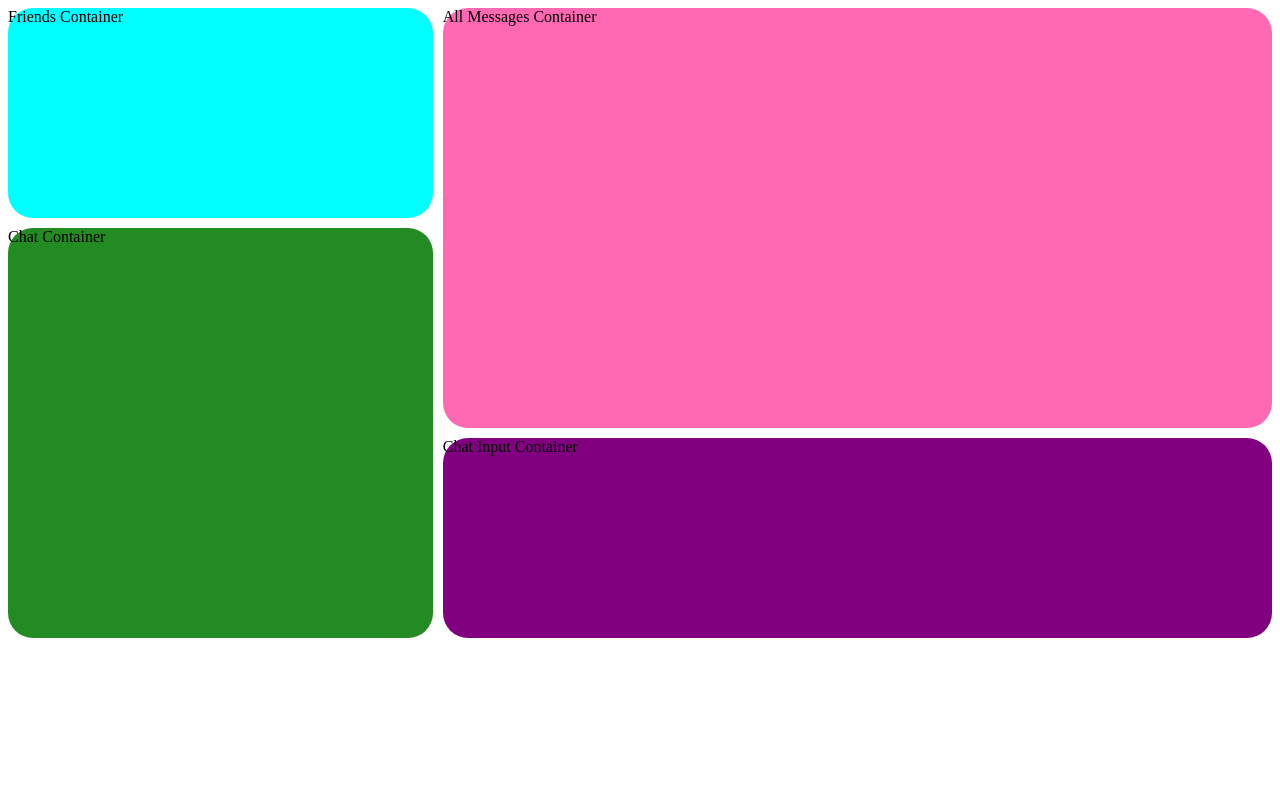
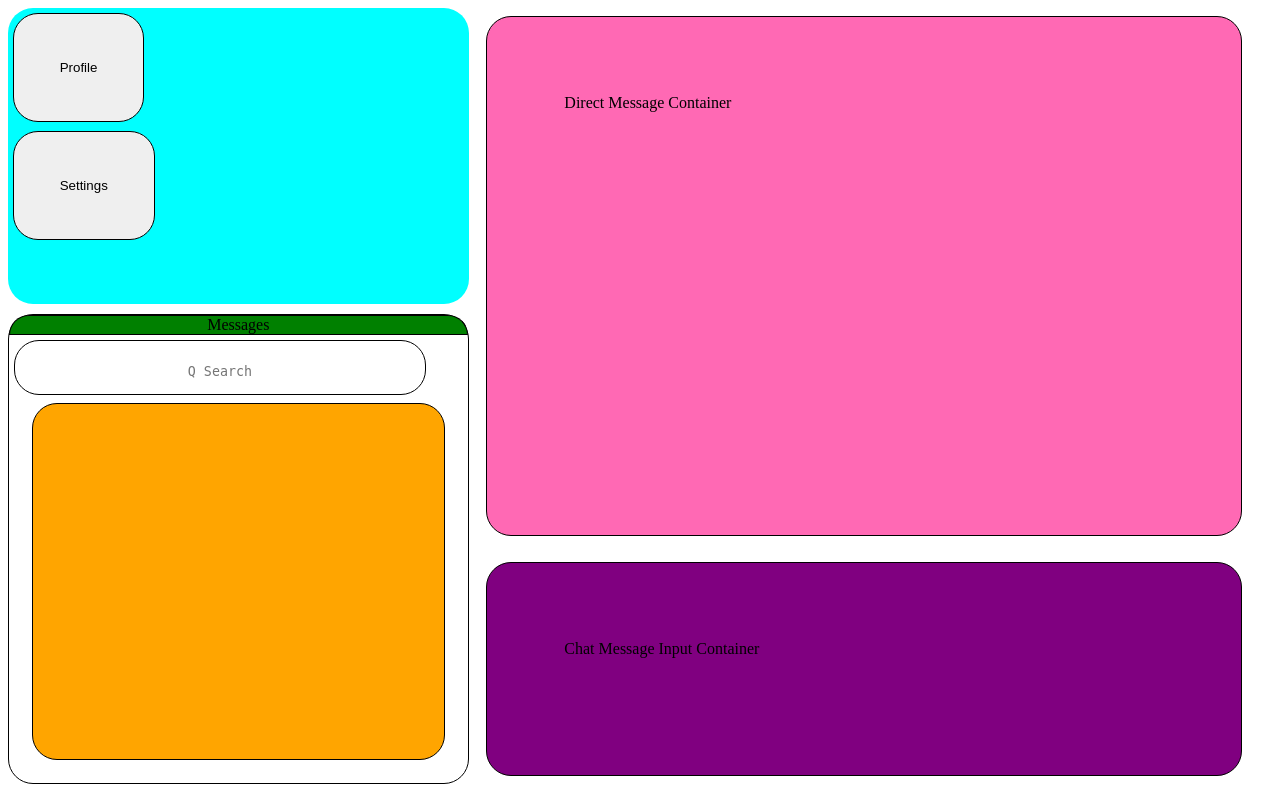
Before and after one commit to yayimadinosaur/msgr, a Flask app: page /messages in a window 1280 px wide. Run offline with Flask 2, Linux system fonts and the light colour scheme; some libraries are stand-ins or nearby versions.

Commit message:
playing with borders and positionings

```diff
--- a/flask_project/server/static/style.css
+++ b/flask_project/server/static/style.css
@@ -9,11 +9,20 @@
     content: "";
 }
 
-/*
-.tableborder {
-    border : 1px solid black;
+.border_only {
+    border: 1px solid black;
 }
-*/
+
+.border_fitted {
+    border: 1px solid black;
+    box-sizing: border-box;
+    display: inline-block;
+    padding: 10%;
+    margin: 1%;
+    border-radius: 25px;
+}
+
+/* table for psql db */
 
 .tableborder {
     border : 1px solid black;
@@ -39,6 +48,10 @@ th, td {
     font-size: 50%;
 }
 
+/*
+    messages
+*/
+
 .user_messages_wrapper {
     display: grid;
     grid-template-columns: auto;
@@ -52,22 +65,52 @@ th, td {
     /*
     grid-auto-rows: minmax(200px, auto);
     */
+    width: 97vw;
+    height: 97vh;
 }
+
 .chat_friends_container {
     grid-column: 1;
     grid-row: 1 / 3;
     background-color: #00FFFF;
     border-radius: 25px;
+    position: relative;
 }
 
-.chat_messages_container {
+/*  messages */
+
+.messages_title {
+    background-color: green;
+    text-align: center;
+    border-radius: 25px 25px 0% 0%;
+}
+
+/*  search */
+
+.search_bar {
+    resize: none;
+    padding: 5% 5% 0% 5%;
+    text-align: center;
+    width: 90%;
+}
+
+.inbox_all_container {
     grid-column: 1;
     grid-row: 3 / 5;
-    background-color: #228B22;
+    background-color: /*#228B22*/white;
     border-radius: 25px;
+    display: flex;
+    flex-direction: column;
 }
 
-.chat_all_messages_container {
+.inbox_messages_container {
+    background-color: orange;
+    padding: 0% 10% 0% 10%;
+    margin: 0% 5% 5% 5%;
+    flex-grow: 1;
+}
+
+.chat_direct_message_container {
     grid-column: 2 / 4;
     grid-row: 1 / 4;
     background-color: hotpink;
--- a/flask_project/server/templates/user_messages.jinja2
+++ b/flask_project/server/templates/user_messages.jinja2
@@ -8,27 +8,34 @@
 
 {% block content1 %}
     <div class="user_messages_wrapper">
-        <div class="chat_all_messages_container">All Messages Container
-            <!--
-            <div>All Messages Title</div>
-            <div>Search</div>
-            -->
+        <div class="chat_friends_container">
+                <!--
+                <div>Friends Title</div>
+                <div>List of Friends + Msgs</div>
+                -->
+            <div>
+                <Button class="border_fitted">Profile</Button>
+            </div>
+            <div>
+                <Button class="border_fitted">Settings</Button>
+            </div>
         </div>
 
-        <div class="chat_friends_container">Friends Container
-            <!--
-            <div>Friends Title</div>
-            <div>List of Friends + Msgs</div>
-            -->
+        <div class="inbox_all_container border_only">
+            <div class="messages_title border_only">Messages</div>
+            <div>
+                <Textarea class="search_bar border_fitted" placeholder="Q Search"></Textarea>
+            </div>
+            <div class="inbox_messages_container border_fitted"></div>
         </div>
 
-        <div class="chat_messages_container">Chat Container
+        <div class="chat_direct_message_container border_fitted">Direct Message Container
             <!--
             <div>Chat Message w/ selected friend(s)</div>
             -->
         </div>
 
-        <div class="chat_message_input_container">Chat Input Container
+        <div class="chat_message_input_container border_fitted">Chat Message Input Container
             <!--
             <div>Chat Input</div>
             <div>Send Msg Button</div>
```
